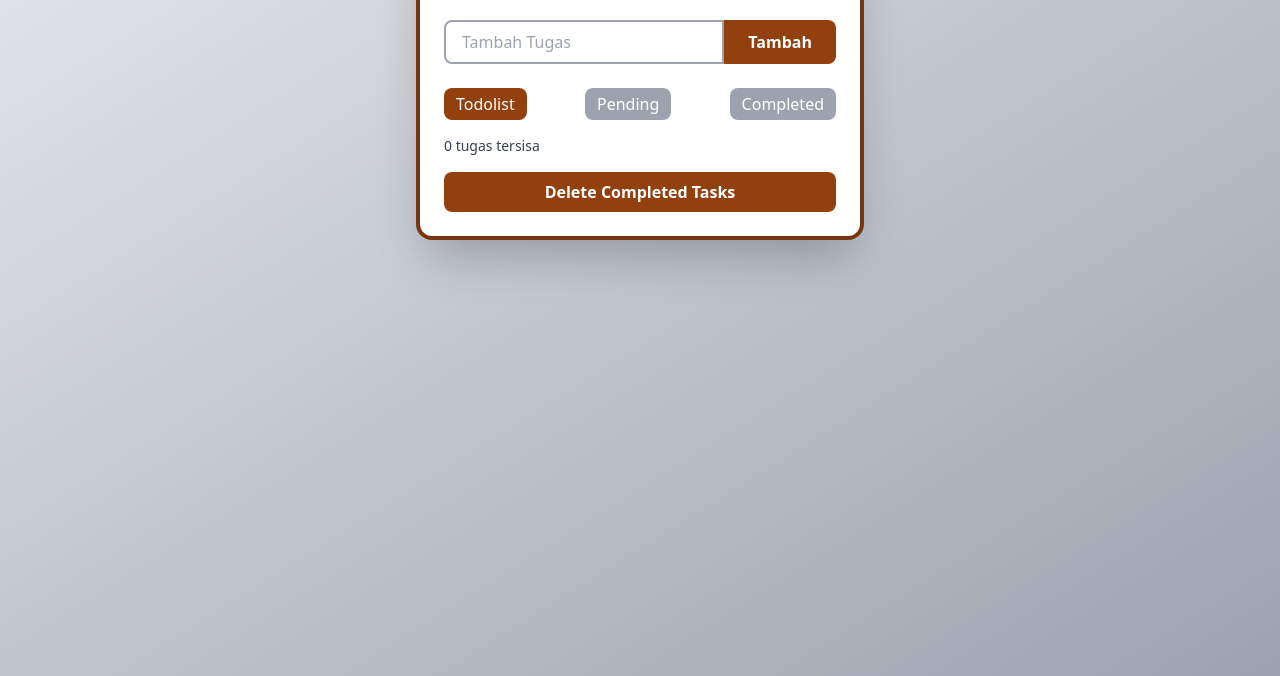
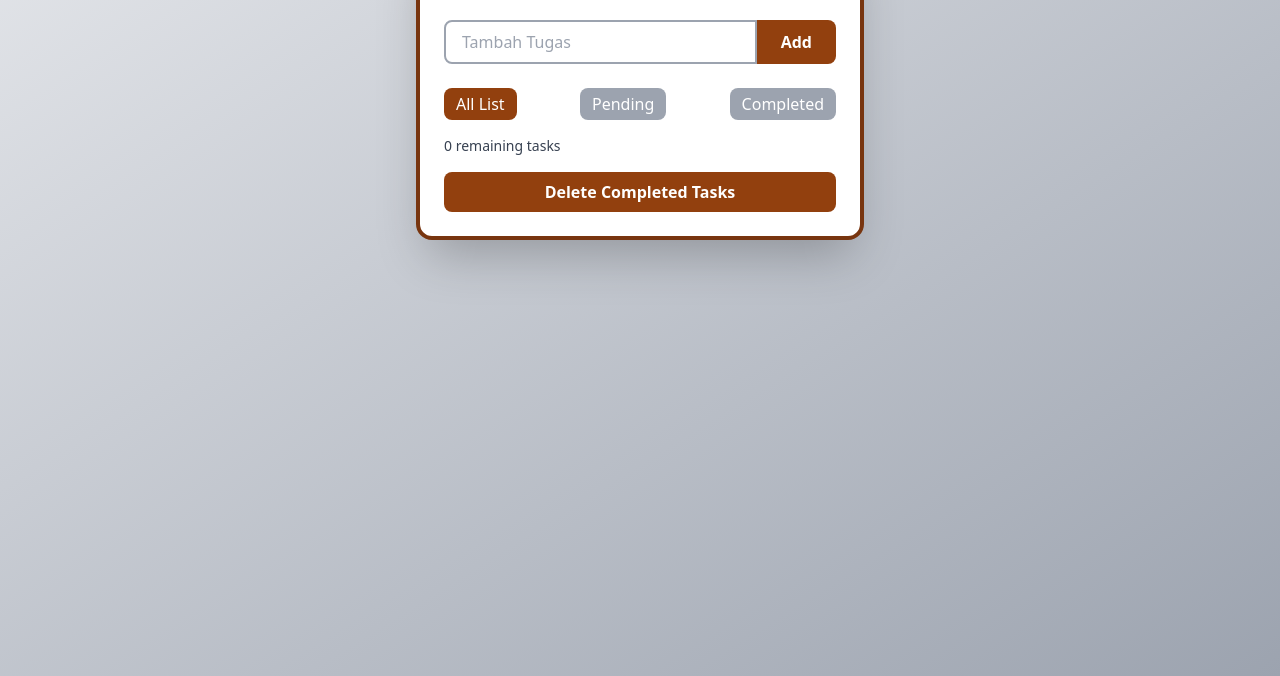
Before and after one commit to RizkyChairi/Listable, a plain HTML site: page index.html in a window 1280 px wide. Shown: the part 124-800 px from the top of the page. Drawn offline with nearby package versions, Linux system fonts and the light colour scheme.

Commit message:
Update index.html

```diff
--- a/index.html
+++ b/index.html
@@ -14,13 +14,13 @@
             <div class="flex">
                 <input type="text" id="Input" placeholder="Tambah Tugas" class="flex-grow px-4 py-2 border-2 border-gray-400 rounded-l-lg focus:outline-none focus:ring-2 focus:ring-amber-700" autocomplete="off">
                 <button type="button" id="button" class="bg-amber-800 text-white px-6 py-2 rounded-r-lg hover:bg-amber-900 transition duration-300 font-semibold">
-                    Tambah
+                    Add
                 </button>
             </div>
         </div>
 
         <div class="flex justify-between mb-4">
-            <button id="list" class="filter-btn bg-amber-800 text-white px-3 py-1 rounded-lg">Todolist</button>
+            <button id="list" class="filter-btn bg-amber-800 text-white px-3 py-1 rounded-lg">All List</button>
             <button id="active" class="filter-btn bg-gray-400 text-white px-3 py-1 rounded-lg">Pending</button>
             <button id="completed" class="filter-btn bg-gray-400 text-white px-3 py-1 rounded-lg">Completed</button>
         </div>
@@ -28,7 +28,7 @@
         <ul id="todolist" class="space-y-2"></ul>
 
         <div class="mt-4 text-sm text-gray-700 font-medium">
-            <span id="todoCount">0</span> tugas tersisa
+            <span id="todoCount">0</span> remaining tasks
         </div>
 
         <div class="mt-4">
```
